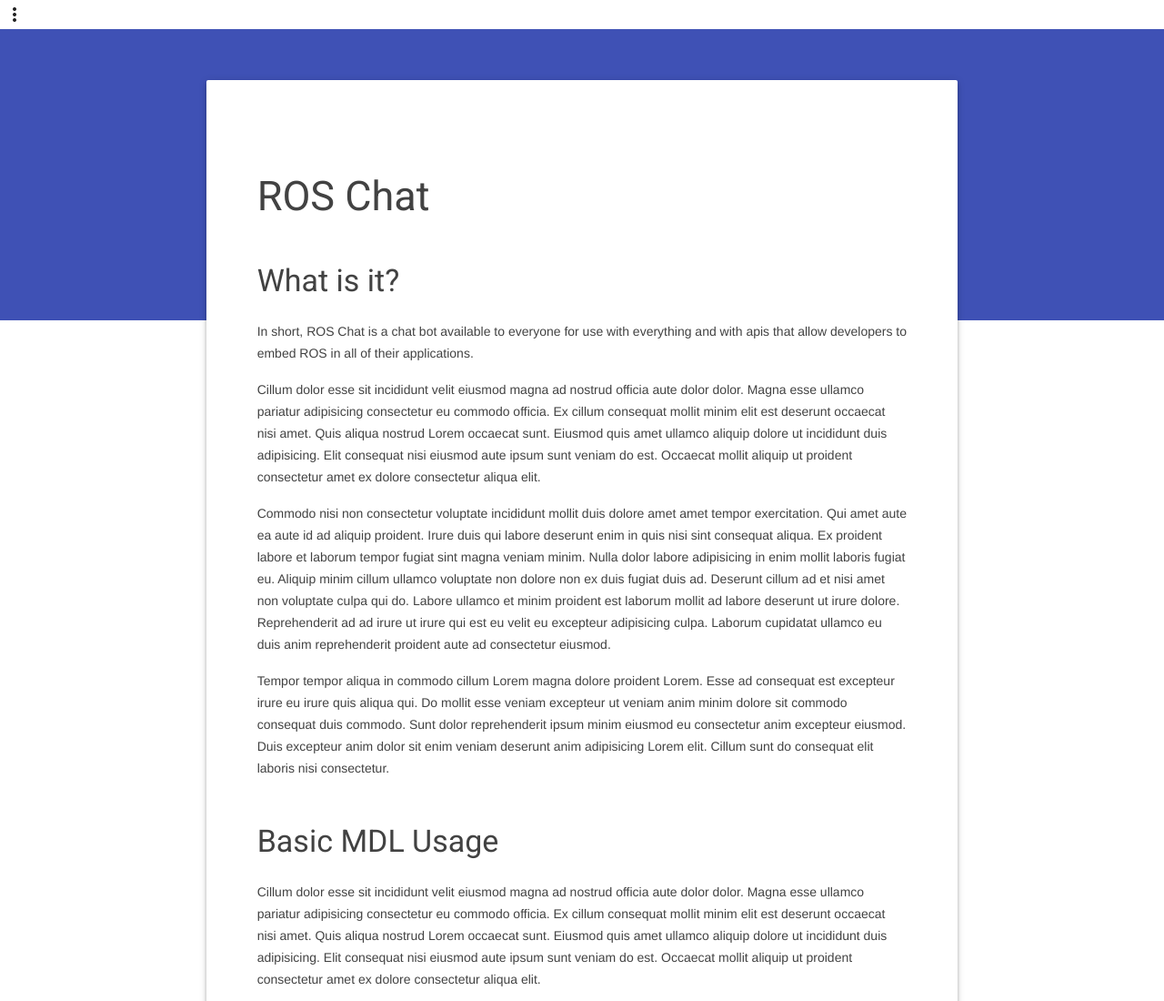
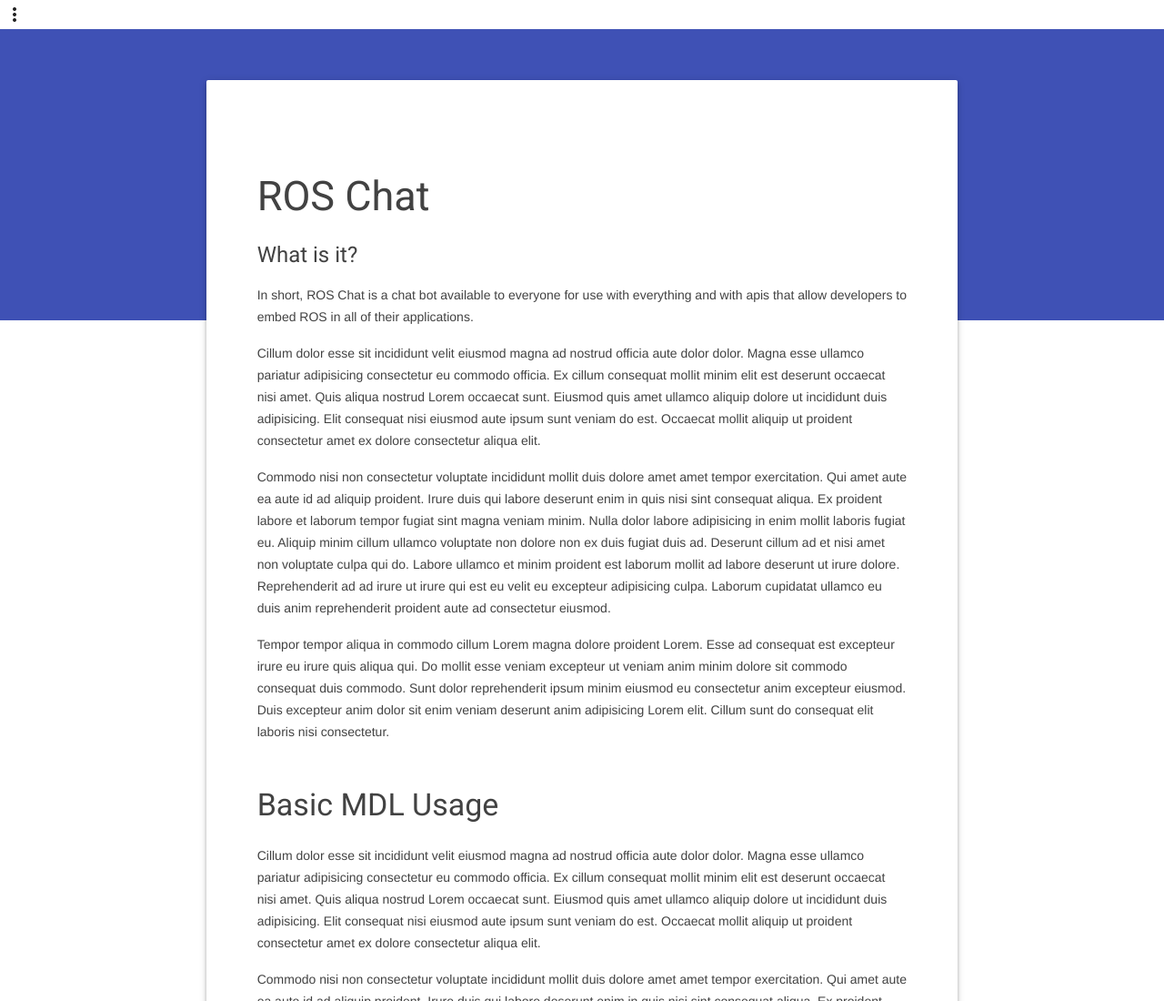
Before and after one commit to Richienb/ROS-Chat-Website, a plain HTML site: page index.html in a window 1280 px wide. Shown: the top 1100 px of the page at 91% size. Drawn offline with nearby package versions, Linux system fonts and the light colour scheme.

Commit message:
Update index.html

```diff
--- a/index.html
+++ b/index.html
@@ -68,7 +68,7 @@
           <div class="mdl-cell mdl-cell--2-col mdl-cell--hide-tablet mdl-cell--hide-phone"></div>
           <div class="demo-content mdl-color--white mdl-shadow--4dp content mdl-color-text--grey-800 mdl-cell mdl-cell--8-col">
             <h2>ROS Chat</h1>
-            <h3>What is it?</h3>
+            <h4>What is it?</h4>
             <p>In short, ROS Chat is a chat bot available to everyone for use with everything and with apis that allow developers to embed ROS in all of their applications.</p>
               <p>
                 Cillum dolor esse sit incididunt velit eiusmod magna ad nostrud officia aute dolor dolor. Magna esse ullamco pariatur adipisicing consectetur eu commodo officia. Ex cillum consequat mollit minim elit est deserunt occaecat nisi amet. Quis aliqua nostrud Lorem occaecat sunt. Eiusmod quis amet ullamco aliquip dolore ut incididunt duis adipisicing. Elit consequat nisi eiusmod aute ipsum sunt veniam do est. Occaecat mollit aliquip ut proident consectetur amet ex dolore consectetur aliqua elit.
```
